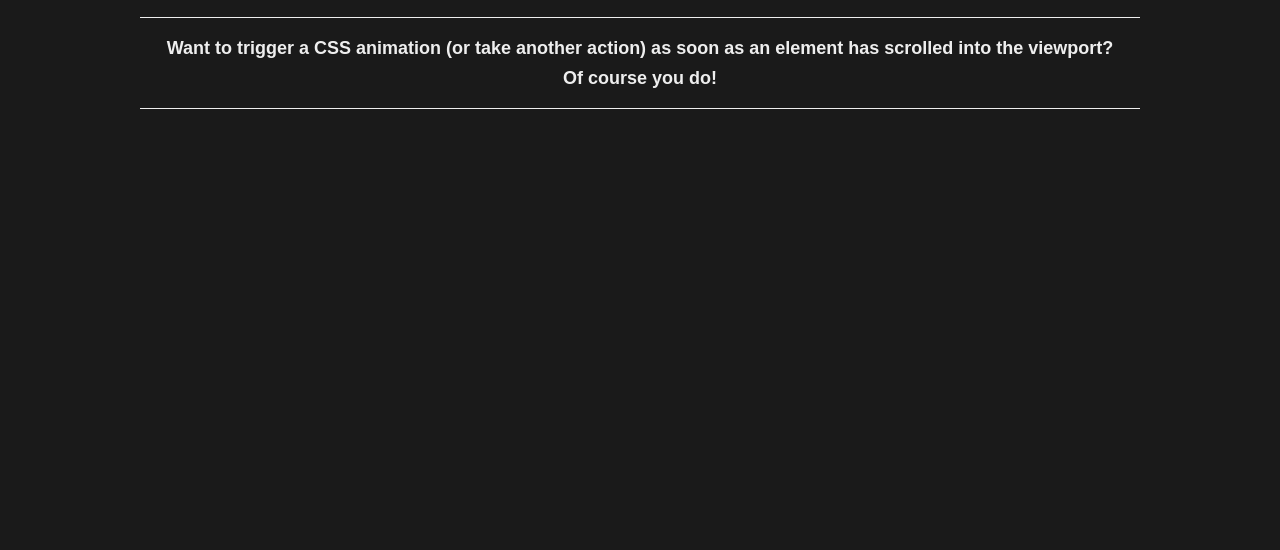
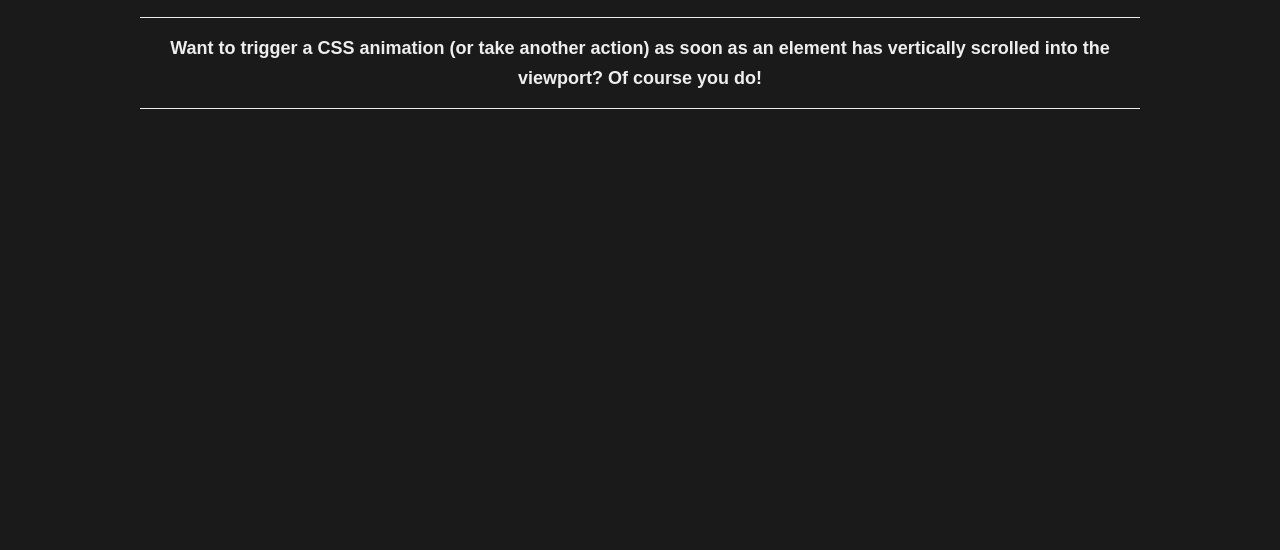
Before and after one commit to ianJStutor/scroll-into-view, a plain HTML site: page index.html in a window 1280 px wide. Shown: the part 108-658 px from the top of the page. Drawn offline with Linux system fonts and the light colour scheme; a web font is replaced by a local one.

Commit message:
minor changes to index.html and readme

```diff
--- a/index.html
+++ b/index.html
@@ -19,7 +19,7 @@
         <header>
             <h1>Ian Marshall</h1>
             <h2>Scroll into View</h2>
-            <h3>Want to trigger a CSS animation (or take another action) as soon as an element has scrolled into the viewport? Of course you do!</h3>
+            <h3>Want to trigger a CSS animation (or take another action) as soon as an element has vertically scrolled into the viewport? Of course you do!</h3>
         </header>
         <main>
             <h2>Scroll Down&hellip;</h2>
```
Also changed, not shown: 1 other file.
